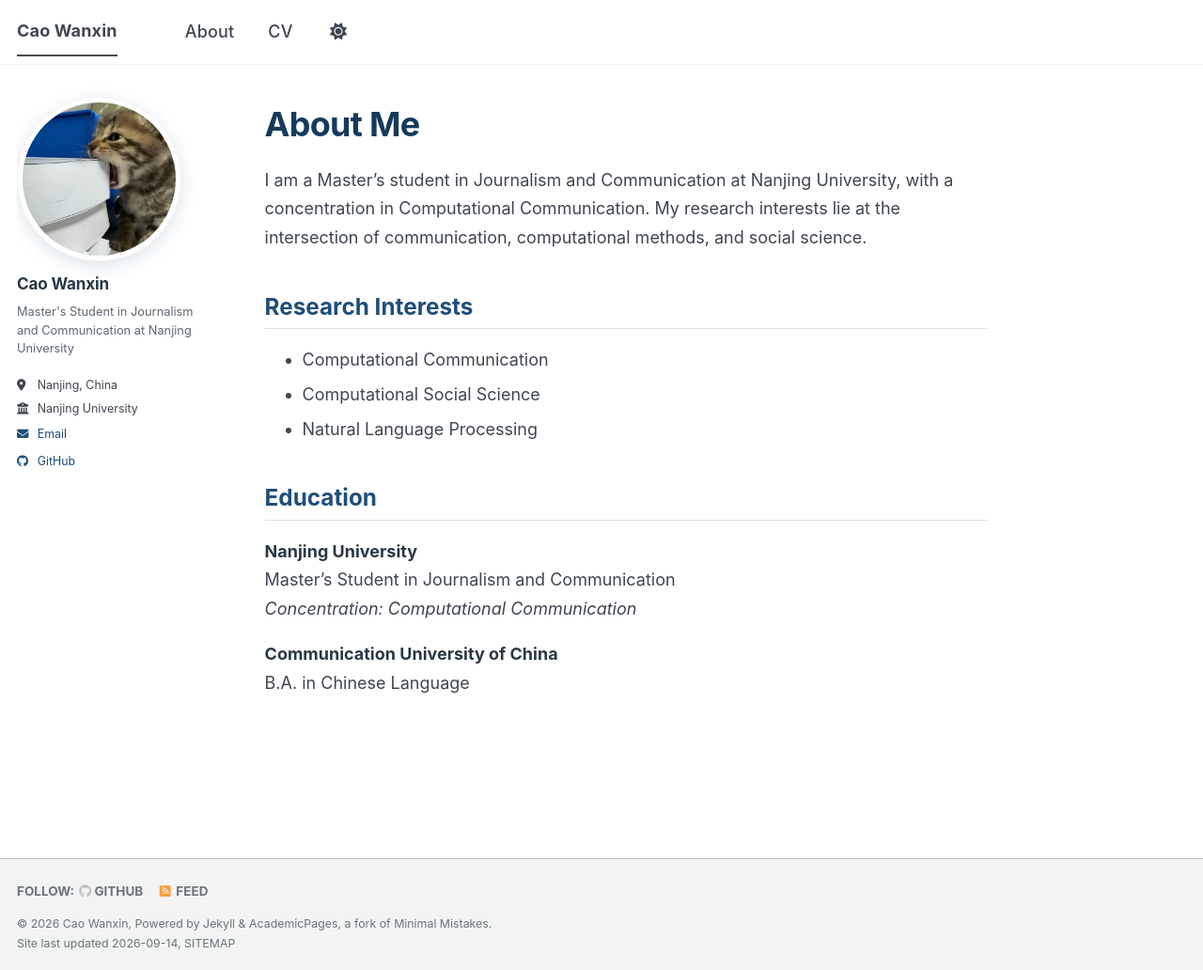
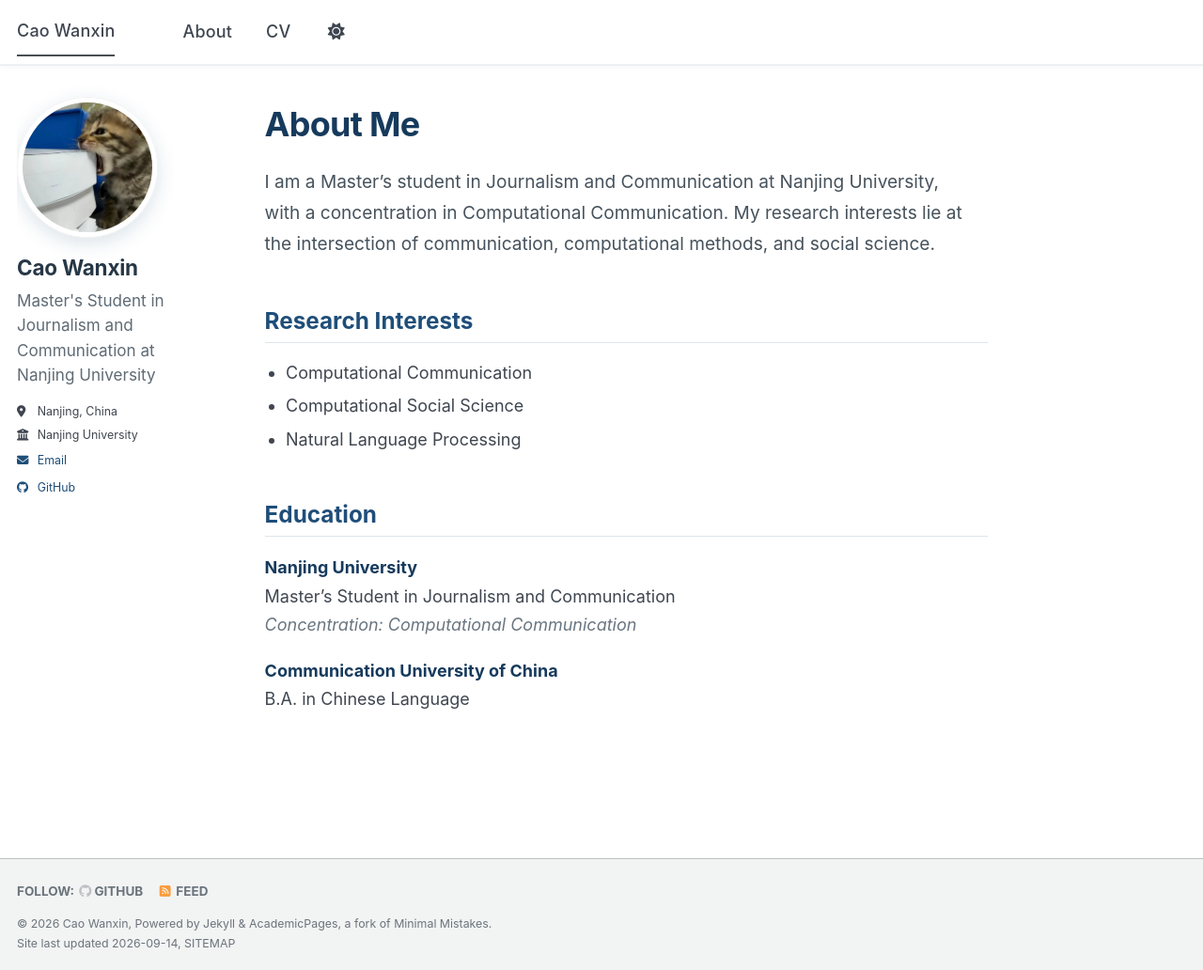
Before and after one commit to cx77129/Cx77129.github.io-, a Jekyll site: the page built from _pages/about.md, in a window 1280 px wide and 1032 px high. Shown: the whole window at 94% size. Built offline with Jekyll 4.4.1, drawn with Linux system fonts in a browser that asks for light colours; a style sheet for code colours, icons or effects is not loaded.

Commit message:
Update main.scss

```diff
--- a/assets/css/main.scss
+++ b/assets/css/main.scss
@@ -295,3 +295,113 @@ html body {
 .page__footer {
   color: #6b747c;
 }
+/* =====================================
+   Sidebar & Navigation Refinement
+   ===================================== */
+
+/* Sidebar overall spacing */
+.sidebar {
+  padding-top: 1.2rem;
+}
+
+/* Avatar sizing */
+.author__avatar img {
+  max-width: 150px !important;
+  border-radius: 50% !important;
+  box-shadow: 0 6px 20px rgba(31, 78, 121, 0.16) !important;
+}
+
+/* Name */
+.author__name {
+  font-size: 1.25rem !important;
+  margin-top: 1rem !important;
+  margin-bottom: 0.45rem !important;
+}
+
+/* Bio */
+.author__bio {
+  font-size: 0.95rem !important;
+  line-height: 1.55 !important;
+  color: #5f6b75 !important;
+  margin-bottom: 0.9rem !important;
+}
+
+/* Sidebar metadata */
+.author__urls li {
+  margin-bottom: 0.35rem;
+}
+
+.author__urls a {
+  transition: color 0.2s ease;
+}
+
+/* Top navigation bar */
+.masthead {
+  border-bottom: 1px solid #e6edf3;
+  box-shadow: 0 2px 8px rgba(20, 45, 70, 0.03);
+}
+
+/* Site title */
+.site-title {
+  font-weight: 700 !important;
+  letter-spacing: -0.02em;
+  color: #163a5c !important;
+}
+
+/* Navigation spacing */
+.greedy-nav .visible-links li {
+  margin-left: 1.2rem;
+}
+
+/* Navigation links */
+.greedy-nav .visible-links a {
+  font-weight: 500 !important;
+  padding-bottom: 0.5rem;
+}
+
+/* Navigation hover line */
+.greedy-nav .visible-links a:before {
+  height: 2px !important;
+  background: #1f4e79 !important;
+}
+/* =====================================
+   Content Refinement
+   ===================================== */
+
+/* Intro paragraph */
+.page__content > p:first-of-type {
+  font-size: 1.06rem;
+  line-height: 1.75;
+  color: #46525c;
+  max-width: 760px;
+}
+
+/* Section spacing */
+.page__content h2 {
+  margin-top: 2.8rem !important;
+}
+
+/* Research interests list */
+.page__content ul {
+  padding-left: 1.25rem;
+}
+
+.page__content li {
+  line-height: 1.6;
+}
+
+/* Education / experience blocks */
+.page__content p strong {
+  color: #163a5c;
+}
+
+/* Italic secondary information */
+.page__content em {
+  color: #6a7680;
+  font-style: italic;
+}
+
+/* Horizontal rhythm */
+.page__content {
+  max-width: 820px;
+}
```
